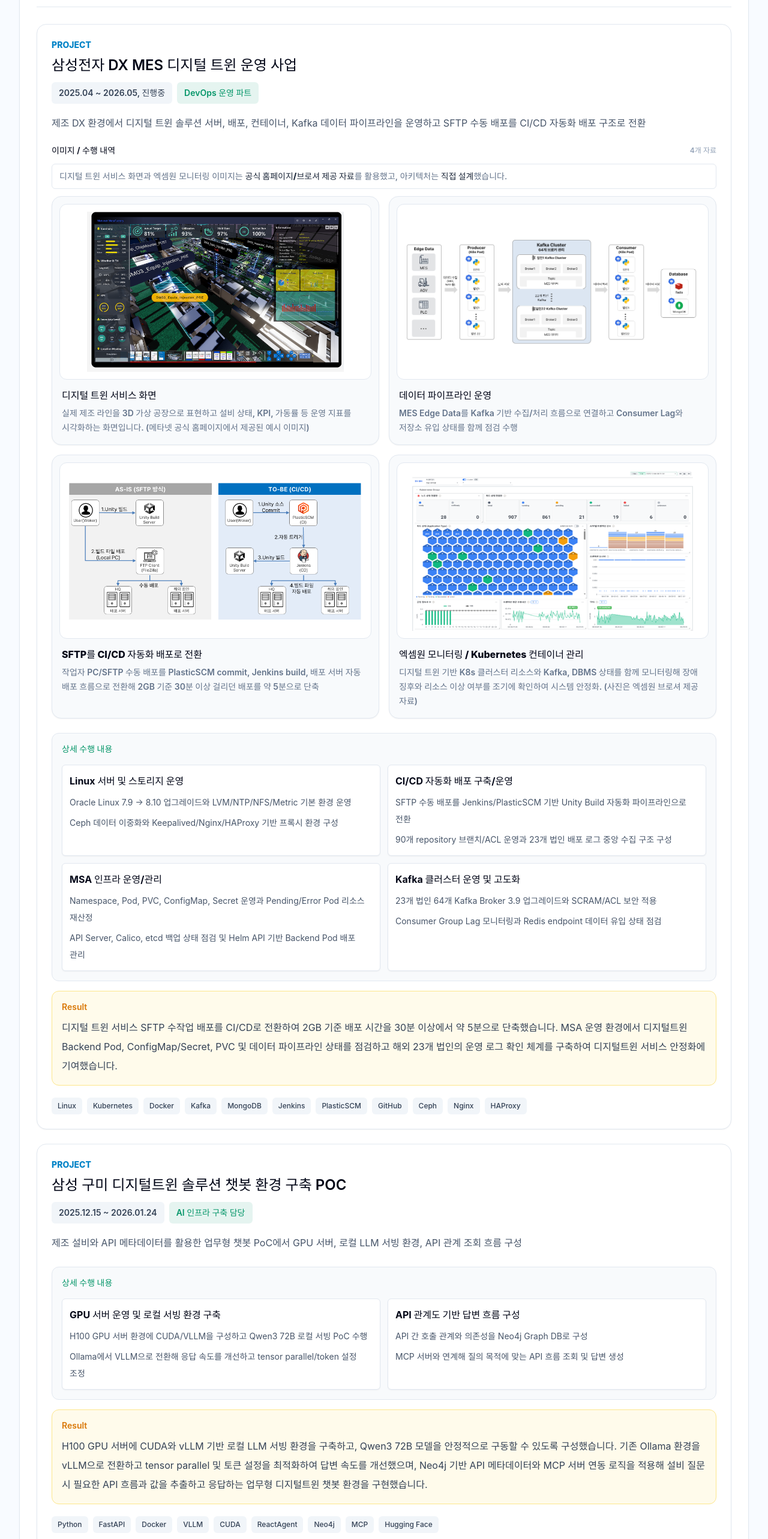
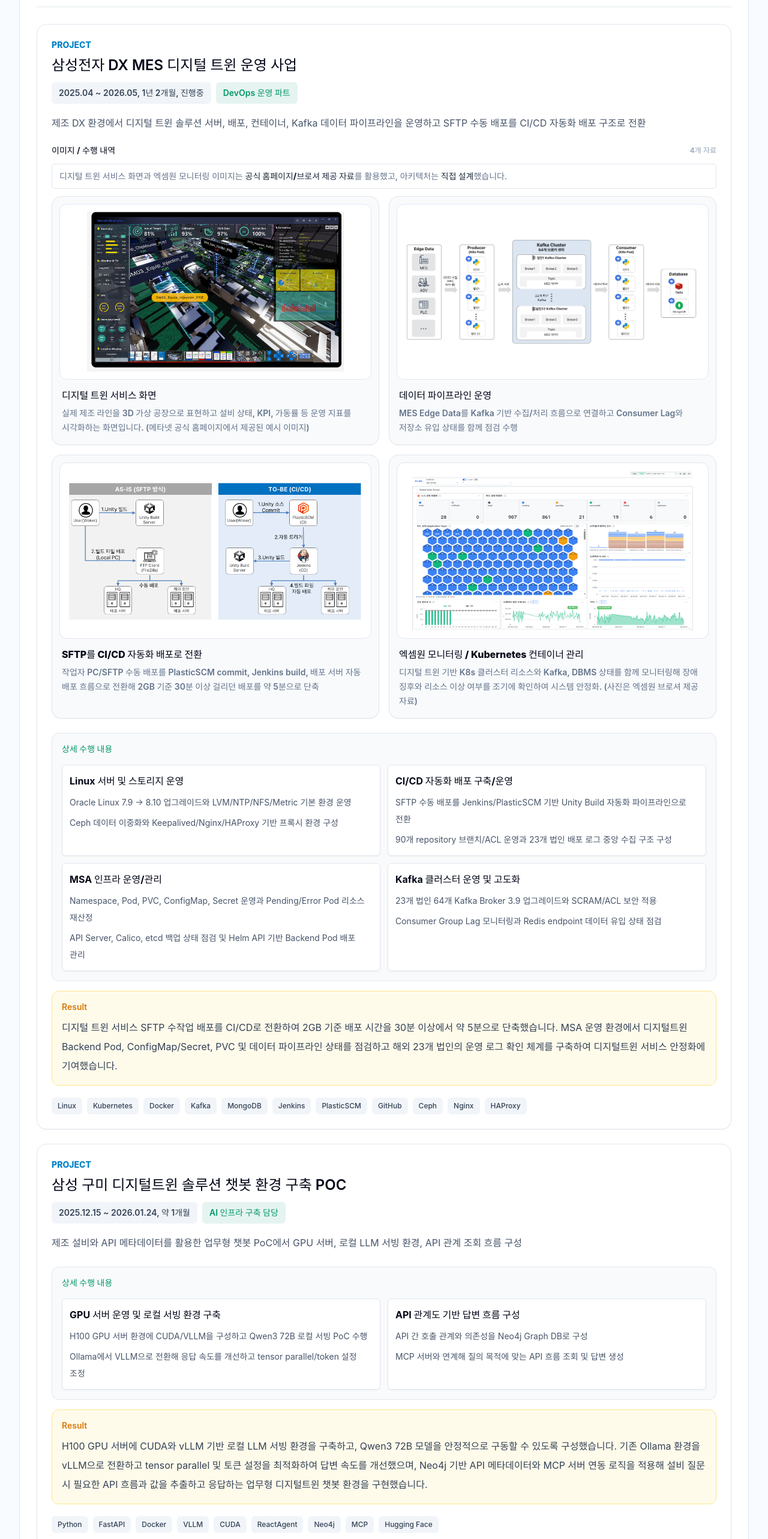
Before and after one commit to JANGSEOKHAN/JANGSEOKHAN.github.io, a React (Vite) app: page / in a window 1280 px wide. Shown: the part 3680-6246 px from the top of the page at 60% size. Built offline with nearby package versions, Linux system fonts and the light colour scheme; a web font is replaced by a local one.

Commit message:
Add durations to project periods

```diff
--- a/src/data/profile.ts
+++ b/src/data/profile.ts
@@ -206,7 +206,7 @@ export const projects: Project[] = [
   {
     title: '삼성전자 DX MES 디지털 트윈 운영 사업',
     company: '메타넷디지털 주식회사',
-    period: '2025.04 ~ 2026.05, 진행중',
+    period: '2025.04 ~ 2026.05, 1년 2개월, 진행중',
     mainRole: 'DevOps 운영 파트',
     role: 'Linux 서버/스토리지 운영, CI/CD 구축/운영, Kubernetes MSA 운영, Kafka 클러스터 운영 및 보안 고도화',
     overview:
@@ -280,7 +280,7 @@ export const projects: Project[] = [
   {
     title: '삼성 구미 디지털트윈 솔루션 챗봇 환경 구축 POC',
     company: '메타넷디지털 주식회사',
-    period: '2025.12.15 ~ 2026.01.24',
+    period: '2025.12.15 ~ 2026.01.24, 약 1개월',
     mainRole: 'AI 인프라 구축 담당',
     role: 'GPU 서버 운영, vLLM 로컬 서빙, Neo4j 기반 API 메타데이터 Graph DB 및 MCP 연계 흐름 구축',
     overview:
@@ -311,7 +311,7 @@ export const projects: Project[] = [
   {
     title: '삼성 SMD 제조 장비 자산화 RAG 구축 POC',
     company: '메타넷디지털 주식회사',
-    period: '2025.11.03 ~ 2025.12.19',
+    period: '2025.11.03 ~ 2025.12.19, 약 2개월',
     mainRole: 'RAG 구축 개발/인프라 담당',
     role: '문서 OCR/Markdown 변환, QdrantDB 기반 하이브리드 검색, VLLM/LLM 검증, 멀티턴 챗봇 구성',
     overview:
@@ -506,7 +506,7 @@ export const projects: Project[] = [
   {
     title: '에프앤가이드(주) 망분리 및 보안 솔루션 구축 사업',
     company: '대신정보통신',
-    period: '2021.03 ~ 2021.05',
+    period: '2021.03 ~ 2021.05, 3개월',
     mainRole: 'Windows PC 설치 및 Active Directory 연동',
     role: 'Windows 단말 구성, AD 도메인 연동, NAC/DRM 보안 솔루션 설치 및 운영 지원',
     overview:
@@ -531,7 +531,7 @@ export const projects: Project[] = [
   {
     title: '육아제품 추천 및 가계부 서비스',
     company: 'AWS Cloud School',
-    period: '2025.01.17 ~ 2025.03.25',
+    period: '2025.01.17 ~ 2025.03.25, 약 2개월',
     mainRole: 'Ops, EKS 인프라 구축, Architecture 설계, 팀장',
     role: 'On-premise Kubernetes 3-Tier 구성, AWS EKS 아키텍처 설계, 데이터 파이프라인 및 비용 관리',
     overview:
```
